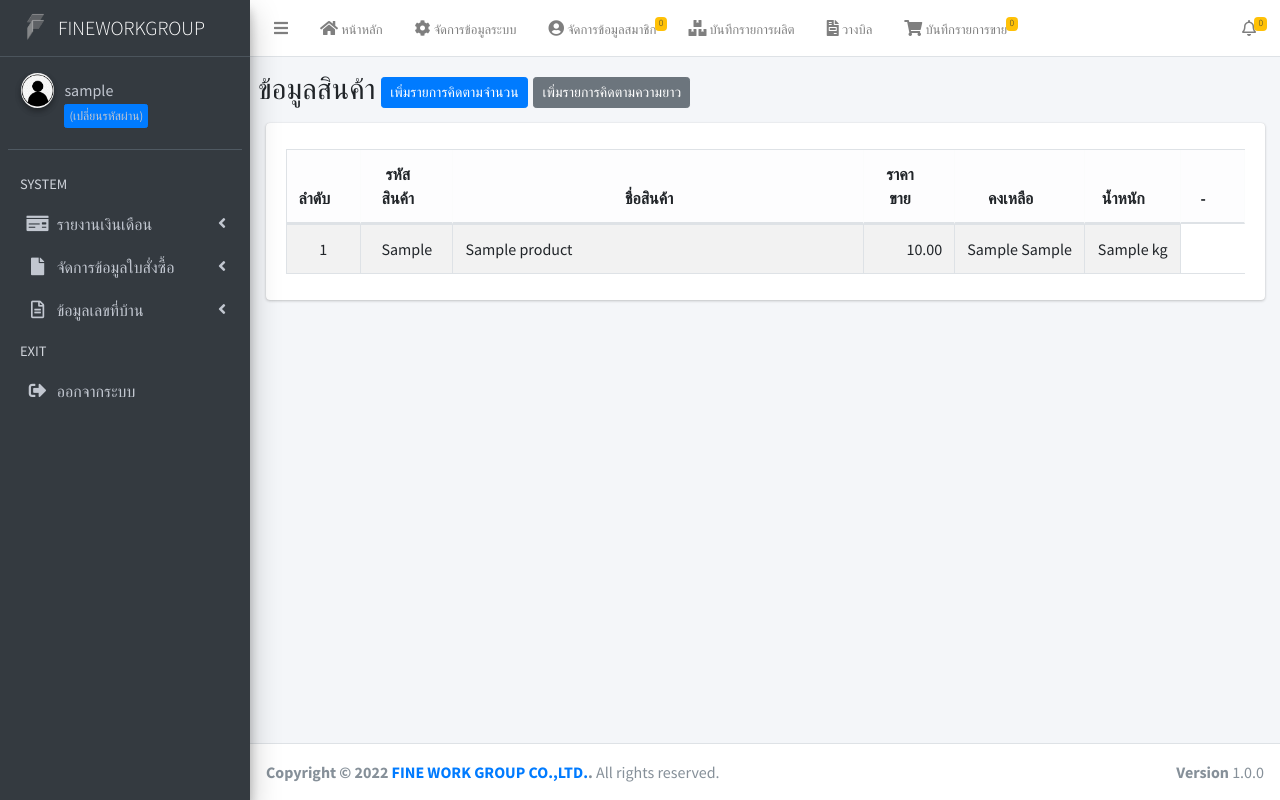
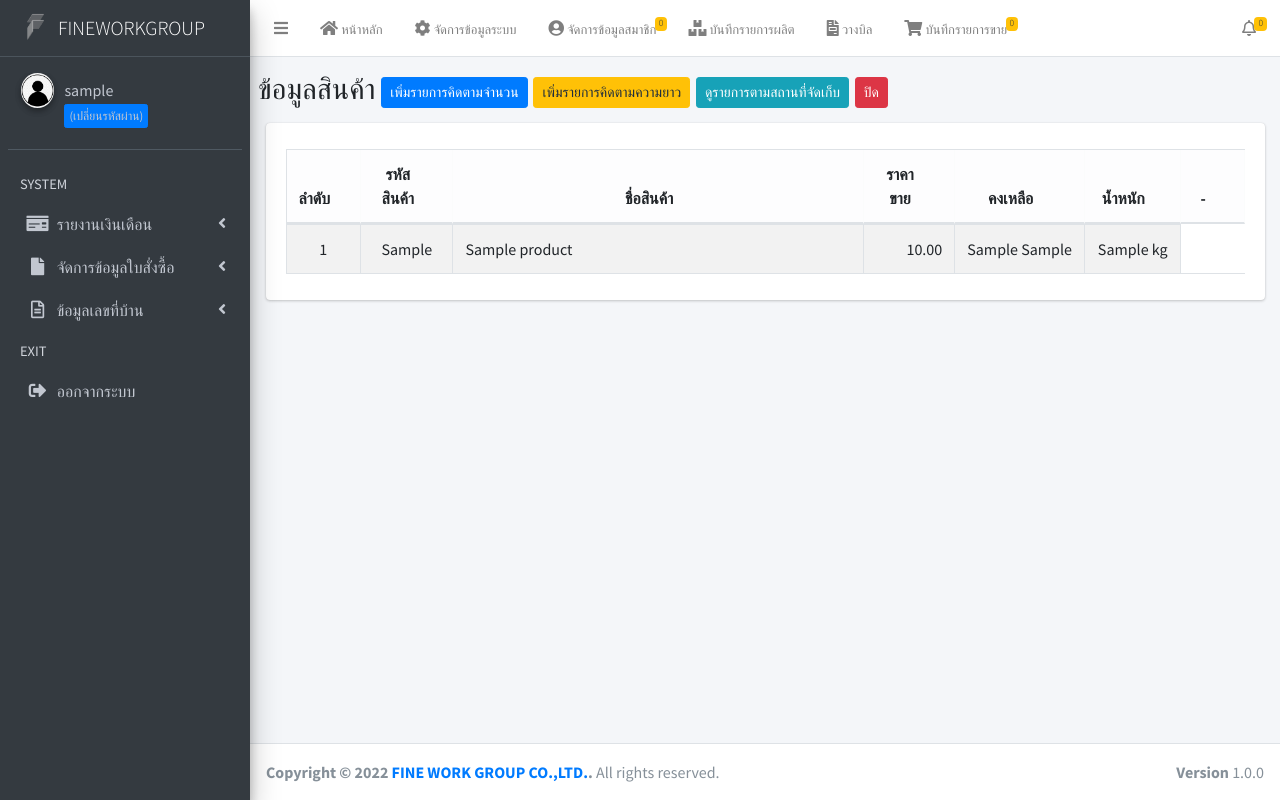
Before and after one commit to Antace/fwgproject, a PHP site: page /admin/product.php in a window 1280 px wide. Run offline with PHP 8.4, Linux system fonts and the light colour scheme; the visitor is signed in with stand-in values (Sample User, id 1); tables that the repository leaves empty or names only in its code hold one stand-in row (values such as "Sample post"); some libraries are stand-ins or nearby versions.

Commit message:
Update product.php

```diff
--- a/admin/product.php
+++ b/admin/product.php
@@ -9,7 +9,9 @@
         <h1>
         <i class="glyphicon glyphicon-check hidden-xs"></i> <span class="hidden-xs">ข้อมูลสินค้า</span>
         <a href="product.php?act=add" class="btn btn-primary btn-sm">เพิ่มรายการคิดตามจำนวน</a>
-        <a href="product.php?act=add1" class="btn btn-secondary btn-sm">เพิ่มรายการคิดตามความยาว</a>
+        <a href="product.php?act=add1" class="btn btn-warning btn-sm">เพิ่มรายการคิดตามความยาว</a>
+        <a href="product.php?act=location" class="btn btn-info btn-sm">ดูรายการตามสถานที่จัดเก็บ</a>
+        <a href="product.php" class="btn btn-danger btn-sm">ปิด</a>
         </h1>
       </section>
       <section class="content">
@@ -29,6 +31,8 @@
                         include('product_form_edit.php');
                     }elseif ($act == 'edit1') {
                       include('product_form_edit1.php');
+                  }elseif($act == 'location'){
+                    include('product_list.php');
                   }else {
                         include('product_list.php');
                     }
```
